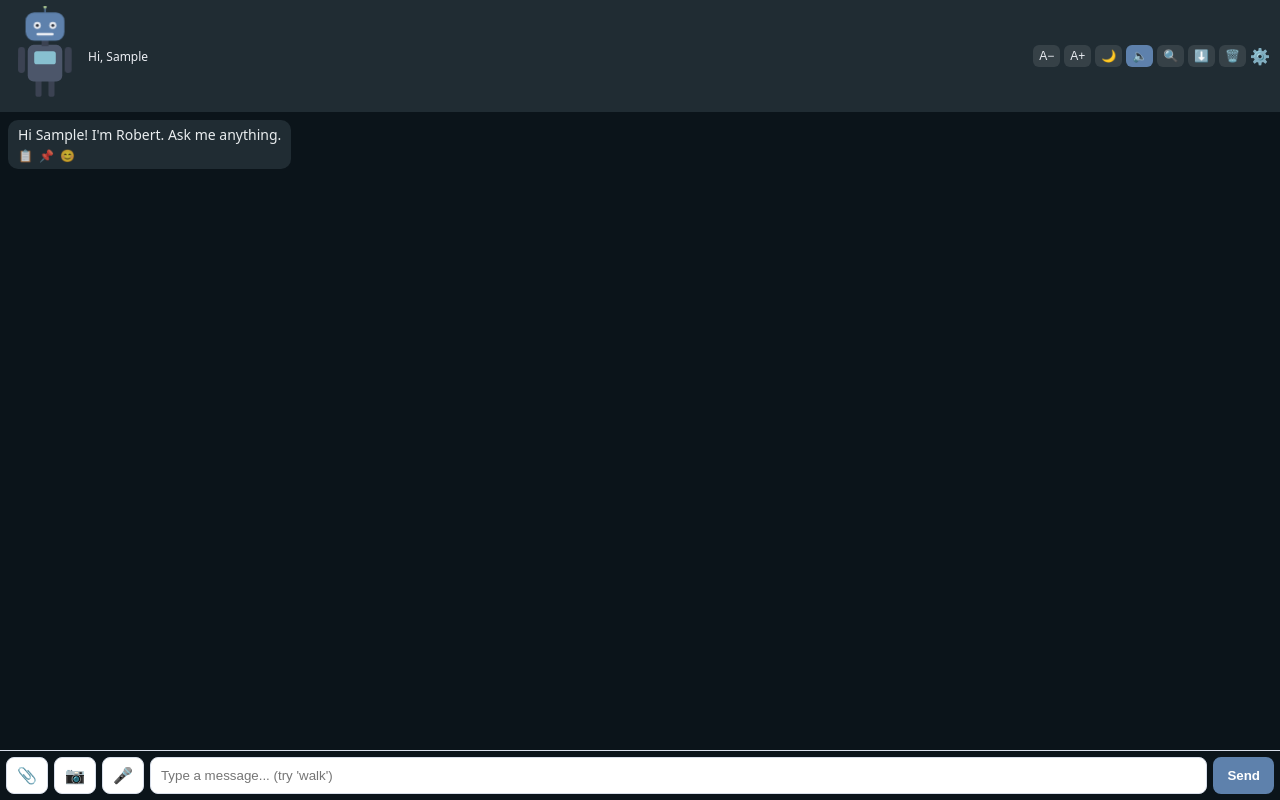
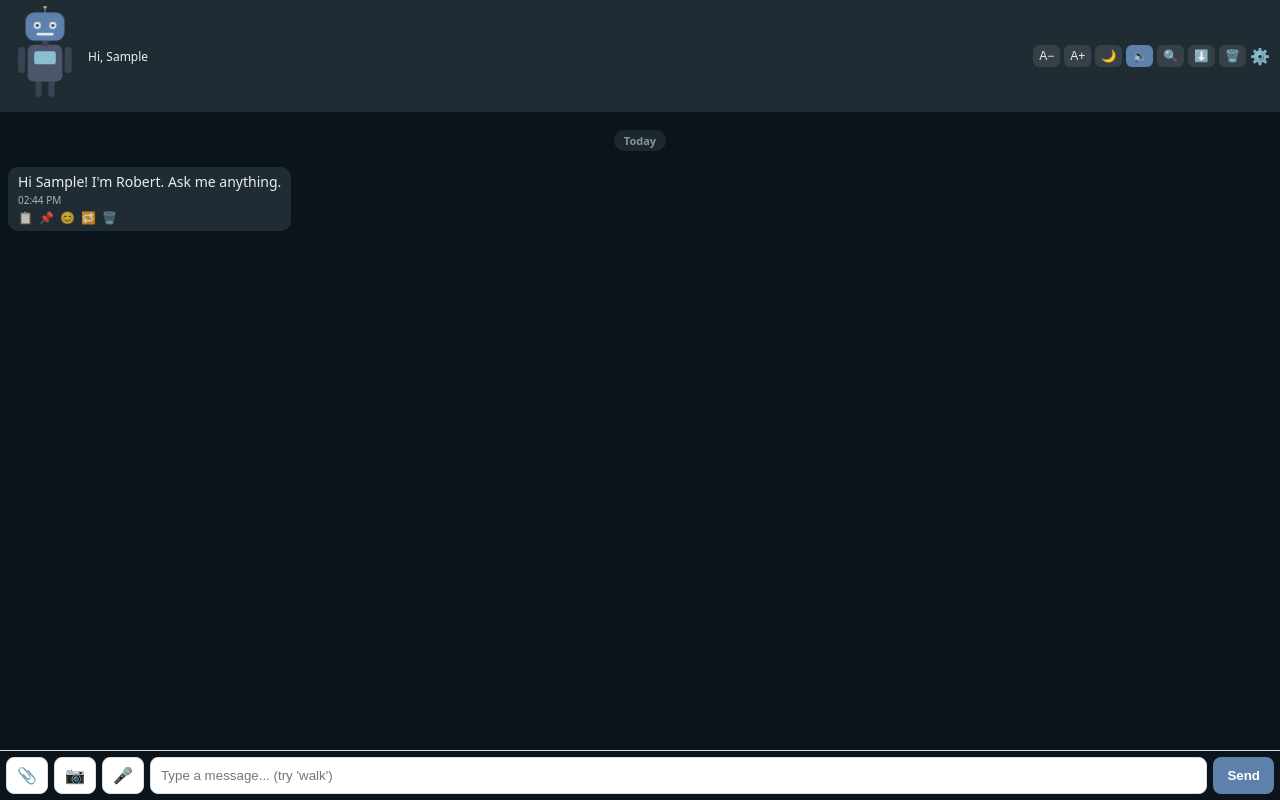
Before and after one commit to pelumiformapp-commits/Smart-robot-7.0, a Next.js app: page / in a window 1280 px wide. Both pictures are taken after typing "Sample" into the empty fields and a click on the button "Start". Built offline with nearby package versions, Linux system fonts and the light colour scheme.

Commit message:
Enhance message formatting and editing features
Added functions to format time and date, and group messages with date separators. Updated message handling to include timestamps and improved message editing functionality.

```diff
--- a/app/page.js
+++ b/app/page.js
@@ -42,6 +42,36 @@ function loadAppearance() {
   };
 }
 
+function formatTime(iso) {
+  if (!iso) return "";
+  return new Date(iso).toLocaleTimeString([], { hour: "2-digit", minute: "2-digit" });
+}
+
+function formatDateLabel(iso) {
+  const d = new Date(iso || Date.now());
+  const today = new Date();
+  const yesterday = new Date();
+  yesterday.setDate(today.getDate() - 1);
+  const sameDay = (a, b) => a.toDateString() === b.toDateString();
+  if (sameDay(d, today)) return "Today";
+  if (sameDay(d, yesterday)) return "Yesterday";
+  return d.toLocaleDateString([], { month: "short", day: "numeric", year: "numeric" });
+}
+
+function groupWithDateSeparators(msgs) {
+  const out = [];
+  let lastLabel = null;
+  msgs.forEach((m) => {
+    const label = formatDateLabel(m.time);
+    if (label !== lastLabel) {
+      out.push({ type: "separator", id: "sep-" + label + "-" + m.id, label });
+      lastLabel = label;
+    }
+    out.push({ type: "message", data: m });
+  });
+  return out;
+}
+
 const FONT_SIZES = [13, 14, 15, 16, 18];
 const REACTION_EMOJIS = ["👍", "❤️", "😂", "😮", "😢", "🙏"];
 const QUICK_REPLIES = ["Explain more", "Show an example", "Simplify this"];
@@ -64,6 +94,8 @@ export default function ChatPage() {
   const [searchOpen, setSearchOpen] = useState(false);
   const [searchQuery, setSearchQuery] = useState("");
   const [showQuickReplies, setShowQuickReplies] = useState(false);
+  const [editingId, setEditingId] = useState(null);
+  const [regeneratingId, setRegeneratingId] = useState(null);
   const bottomRef = useRef(null);
 
   useEffect(() => {
@@ -96,7 +128,7 @@ export default function ChatPage() {
     if (!hideGreeting) {
       const template = localStorage.getItem("robert_welcome_message") || "Hi [Username]! I'm Robert. Ask me anything.";
       const greeting = template.replace(/\[Username\]/g, nameInput.trim());
-      setMessages([{ id: "m0", role: "assistant", content: greeting }]);
+      setMessages([{ id: "m0", role: "assistant", content: greeting, time: new Date().toISOString() }]);
     }
   }
 
@@ -151,39 +183,84 @@ export default function ChatPage() {
     window.speechSynthesis.speak(new SpeechSynthesisUtterance(text));
   }
 
+  function markDelivered(id) {
+    setTimeout(() => {
+      setMessages((prev) => prev.map((m) => (m.id === id ? { ...m, status: "delivered" } : m)));
+    }, 350);
+  }
+
+  function markSeen(id) {
+    setMessages((prev) => prev.map((m) => (m.id === id ? { ...m, status: "seen" } : m)));
+  }
+
+  async function fetchReply(message, history) {
+    const res = await fetch("/api/chat", {
+      method: "POST",
+      headers: { "Content-Type": "application/json" },
+      body: JSON.stringify({
+        message,
+        history,
+        visitorName,
+        sessionId: getSessionId(),
+        settings: loadSettings(),
+      }),
+    });
+    return res.json();
+  }
+
   async function sendMessage(e) {
     e.preventDefault();
     if (!input.trim()) return;
 
     if (isWalkCommand(input)) triggerWalk();
 
-    const userMsg = { id: nextId(), role: "user", content: input };
+    // Editing an existing message: replace it, drop everything after it, re-fetch
+    if (editingId) {
+      const idx = messages.findIndex((m) => m.id === editingId);
+      const updatedMsg = {
+        ...messages[idx],
+        content: input,
+        time: new Date().toISOString(),
+        status: "sent",
+        edited: true,
+      };
+      const trimmed = [...messages.slice(0, idx), updatedMsg];
+      setMessages(trimmed);
+      setInput("");
+      setEditingId(null);
+      setLoading(true);
+      setTalking(true);
+      markDelivered(updatedMsg.id);
+
+      const data = await fetchReply(updatedMsg.content, trimmed.slice(0, -1));
+      setMessages((prev) => [
+        ...prev,
+        { id: nextId(), role: "assistant", content: data.reply, time: new Date().toISOString(), image: data.generatedImage || null },
+      ]);
+      markSeen(updatedMsg.id);
+      setLoading(false);
+      setTalking(false);
+      setShowQuickReplies(true);
+      speak(data.speechText || data.reply);
+      return;
+    }
+
+    const userMsg = { id: nextId(), role: "user", content: input, time: new Date().toISOString(), status: "sent" };
     const newMessages = [...messages, userMsg];
     setMessages(newMessages);
     setInput("");
     setLoading(true);
     setTalking(true);
     setShowQuickReplies(false);
+    markDelivered(userMsg.id);
 
-    const settings = loadSettings();
-
-    const res = await fetch("/api/chat", {
-      method: "POST",
-      headers: { "Content-Type": "application/json" },
-      body: JSON.stringify({
-        message: userMsg.content,
-        history: messages,
-        visitorName,
-        sessionId: getSessionId(),
-        settings,
-      }),
-    });
-    const data = await res.json();
+    const data = await fetchReply(userMsg.content, messages);
 
     setMessages((prev) => [
       ...prev,
-      { id: nextId(), role: "assistant", content: data.reply, image: data.generatedImage || null },
+      { id: nextId(), role: "assistant", content: data.reply, time: new Date().toISOString(), image: data.generatedImage || null },
     ]);
+    markSeen(userMsg.id);
     setLoading(false);
     setTalking(false);
     setShowQuickReplies(true);
@@ -192,25 +269,19 @@ export default function ChatPage() {
 
   async function sendQuickReply(text) {
     setShowQuickReplies(false);
-    const userMsg = { id: nextId(), role: "user", content: text };
+    const userMsg = { id: nextId(), role: "user", content: text, time: new Date().toISOString(), status: "sent" };
     const newMessages = [...messages, userMsg];
     setMessages(newMessages);
     setLoading(true);
     setTalking(true);
+    markDelivered(userMsg.id);
 
-    const res = await fetch("/api/chat", {
-      method: "POST",
-      headers: { "Content-Type": "application/json" },
-      body: JSON.stringify({
-        message: text,
-        history: messages,
-        visitorName,
-        sessionId: getSessionId(),
-        settings: loadSettings(),
-      }),
-    });
-    const data = await res.json();
-    setMessages((prev) => [...prev, { id: nextId(), role: "assistant", content: data.reply, image: data.generatedImage || null }]);
+    const data = await fetchReply(text, messages);
+    setMessages((prev) => [
+      ...prev,
+      { id: nextId(), role: "assistant", content: data.reply, time: new Date().toISOString(), image: data.generatedImage || null },
+    ]);
+    markSeen(userMsg.id);
     setLoading(false);
     setTalking(false);
     setShowQuickReplies(true);
@@ -247,10 +318,18 @@ export default function ChatPage() {
     if (!file) return;
 
     const { base64, mimeType } = await compressImage(file);
-    const userMsg = { id: nextId(), role: "user", content: `[Sent an image: ${file.name}]`, previewImage: URL.createObjectURL(file) };
+    const userMsg = {
+      id: nextId(),
+      role: "user",
+      content: `[Sent an image: ${file.name}]`,
+      previewImage: URL.createObjectURL(file),
+      time: new Date().toISOString(),
+      status: "sent",
+    };
     setMessages((prev) => [...prev, userMsg]);
     setLoading(true);
     setTalking(true);
+    markDelivered(userMsg.id);
 
     try {
       const res = await fetch("/api/chat", {
@@ -268,15 +347,27 @@ export default function ChatPage() {
 
       if (!res.ok) {
         const errData = await res.json().catch(() => ({}));
-        setMessages((prev) => [...prev, { id: nextId(), role: "assistant", content: errData.reply || "Sorry, that took too long — please try a smaller or clearer photo." }]);
+        setMessages((prev) => [
+          ...prev,
+          {
+            id: nextId(),
+            role: "assistant",
+            content: errData.reply || "Sorry, that took too long — please try a smaller or clearer photo.",
+            time: new Date().toISOString(),
+          },
+        ]);
         return;
       }
 
       const data = await res.json();
-      setMessages((prev) => [...prev, { id: nextId(), role: "assistant", content: data.reply }]);
+      setMessages((prev) => [...prev, { id: nextId(), role: "assistant", content: data.reply, time: new Date().toISOString() }]);
+      markSeen(userMsg.id);
       speak(data.speechText || data.reply);
     } catch (err) {
-      setMessages((prev) => [...prev, { id: nextId(), role: "assistant", content: "Sorry, something went wrong reading that image. Please try again." }]);
+      setMessages((prev) => [
+        ...prev,
+        { id: nextId(), role: "assistant", content: "Sorry, something went wrong reading that image. Please try again.", time: new Date().toISOString() },
+      ]);
     } finally {
       setLoading(false);
       setTalking(false);
@@ -364,7 +455,7 @@ export default function ChatPage() {
     const lines = [`Chat with Robert — exported ${new Date().toLocaleString()}`, ""];
     messages.forEach((m) => {
       const sender = m.role === "user" ? visitorName || "You" : "Robert";
-      if (m.content) lines.push(`${sender}: ${m.content}`, "");
+      if (m.content) lines.push(`${sender} (${formatTime(m.time)}): ${m.content}`, "");
     });
     const blob = new Blob([lines.join("\n")], { type: "text/plain" });
     const url = URL.createObjectURL(blob);
@@ -377,10 +468,70 @@ export default function ChatPage() {
     URL.revokeObjectURL(url);
   }
 
+  function startEdit(id, content) {
+    setEditingId(id);
+    setInput(content);
+  }
+
+  function cancelEdit() {
+    setEditingId(null);
+    setInput("");
+  }
+
+  function deleteMessage(id) {
+    if (!confirm("Delete this message?")) return;
+    setMessages((prev) => prev.filter((m) => m.id !== id));
+    setPins((prev) => {
+      if (!prev[id]) return prev;
+      const next = { ...prev };
+      delete next[id];
+      localStorage.setItem("robert_pins", JSON.stringify(next));
+      return next;
+    });
+    setReactions((prev) => {
+      if (!prev[id]) return prev;
+      const next = { ...prev };
+      delete next[id];
+      localStorage.setItem("robert_reactions", JSON.stringify(next));
+      return next;
+    });
+    if (editingId === id) cancelEdit();
+  }
+
+  async function regenerate(assistantId) {
+    const idx = messages.findIndex((m) => m.id === assistantId);
+    if (idx === -1) return;
+    let userIdx = idx - 1;
+    while (userIdx >= 0 && messages[userIdx].role !== "user") userIdx--;
+    if (userIdx < 0) return;
+
+    const userMessage = messages[userIdx];
+    const historyBefore = messages.slice(0, userIdx);
+
+    setRegeneratingId(assistantId);
+    setLoading(true);
+    setTalking(true);
+
+    const data = await fetchReply(userMessage.content, historyBefore);
+
+    setMessages((prev) =>
+      prev.map((m) =>
+        m.id === assistantId
+          ? { ...m, content: data.reply, time: new Date().toISOString(), image: data.generatedImage || null, regenerated: true }
+          : m
+      )
+    );
+    setRegeneratingId(null);
+    setLoading(false);
+    setTalking(false);
+    speak(data.speechText || data.reply);
+  }
+
   const pinnedList = Object.entries(pins);
   const visibleMessages = searchQuery.trim()
     ? messages.filter((m) => m.content?.toLowerCase().includes(searchQuery.trim().toLowerCase()))
     : messages;
+  const groupedMessages = groupWithDateSeparators(visibleMessages);
 
   if (!visitorName) {
     return (
@@ -461,7 +612,19 @@ export default function ChatPage() {
 
       <div style={styles.chatArea}>
         <div style={styles.messages}>
-          {visibleMessages.map((m) => (
+          {groupedMessages.map((item) => {
+            if (item.type === "separator") {
+              return (
+                <div key={item.id} style={styles.dateSeparator}>
+                  <span style={styles.dateSeparatorPill}>{item.label}</span>
+                </div>
+              );
+            }
+
+            const m = item.data;
+            const isRegenerating = regeneratingId === m.id;
+
+            return (
               <div
                 key={m.id}
                 style={{
@@ -470,6 +633,7 @@ export default function ChatPage() {
                   alignSelf: m.role === "user" ? "flex-end" : "flex-start",
                   background: m.role === "user" ? appearance.accent : bubbleAssistantBg,
                   color: m.role === "user" ? "#fff" : bubbleAssistantColor,
+                  opacity: isRegenerating ? 0.5 : 1,
                 }}
               >
                 {m.role === "user" && m.previewImage && (
@@ -486,6 +650,17 @@ export default function ChatPage() {
                 )}
                 {m.image && <img src={m.image} alt="Generated" style={{ maxWidth: "100%", borderRadius: 8, marginTop: 6 }} />}
 
+                <div style={{ ...styles.metaRow, justifyContent: m.role === "user" ? "flex-end" : "flex-start" }}>
+                  {m.edited && <span style={styles.editedTag}>edited</span>}
+                  {m.regenerated && <span style={styles.editedTag}>regenerated</span>}
+                  <span style={styles.timeText}>{formatTime(m.time)}</span>
+                  {m.role === "user" && (
+                    <span style={styles.ticks}>
+                      {m.status === "seen" ? "✓✓" : m.status === "delivered" ? "✓✓" : "✓"}
+                    </span>
+                  )}
+                </div>
+
                 <div style={styles.msgActions}>
                   {m.content && (
                     <>
@@ -496,6 +671,13 @@ export default function ChatPage() {
                       <button type="button" style={styles.msgActionBtn} onClick={() => setPickerFor(pickerFor === m.id ? null : m.id)}>
                         {reactions[m.id] || "😊"}
                       </button>
+                      {m.role === "user" && (
+                        <button type="button" style={styles.msgActionBtn} onClick={() => startEdit(m.id, m.content)}>✏️</button>
+                      )}
+                      {m.role === "assistant" && (
+                        <button type="button" style={styles.msgActionBtn} onClick={() => regenerate(m.id)} disabled={isRegenerating}>🔁</button>
+                      )}
+                      <button type="button" style={styles.msgActionBtn} onClick={() => deleteMessage(m.id)}>🗑️</button>
                     </>
                   )}
                 </div>
@@ -510,8 +692,16 @@ export default function ChatPage() {
                   </div>
                 )}
               </div>
-          ))}
-          {loading && <div style={{ ...styles.bubble, background: bubbleAssistantBg, color: bubbleAssistantColor }}>Robert is thinking...</div>}
+            );
+          })}
+
+          {loading && (
+            <div style={{ ...styles.bubble, ...styles.typingBubble, background: bubbleAssistantBg }}>
+              <span style={styles.typingDot} />
+              <span style={{ ...styles.typingDot, animationDelay: "0.15s" }} />
+              <span style={{ ...styles.typingDot, animationDelay: "0.3s" }} />
+            </div>
+          )}
 
           {showQuickReplies && !loading && (
             <div style={styles.quickReplies}>
@@ -524,6 +714,13 @@ export default function ChatPage() {
           )}
           <div ref={bottomRef} />
         </div>
+
+        {editingId && (
+          <div style={styles.editingBanner}>
+            <span>Editing message</span>
+            <button type="button" onClick={cancelEdit} style={styles.editingCancelBtn}>Cancel</button>
+          </div>
+        )}
 
         <form onSubmit={sendMessage} style={styles.inputRow}>
           <input type="file" id="docUpload" accept=".pdf,.txt" style={{ display: "none" }} onChange={handleDocUpload} />
@@ -539,7 +736,9 @@ export default function ChatPage() {
             🎤
           </button>
           <input value={input} onChange={(e) => setInput(e.target.value)} placeholder="Type a message... (try 'walk')" style={styles.input} />
-          <button type="submit" style={{ ...styles.button, background: appearance.accent }} disabled={loading}>Send</button>
+          <button type="submit" style={{ ...styles.button, background: appearance.accent }} disabled={loading}>
+            {editingId ? "Save" : "Send"}
+          </button>
         </form>
       </div>
 
@@ -563,6 +762,7 @@ export default function ChatPage() {
         @keyframes stepLeft { 0%, 100% { transform: rotate(-18deg); } 50% { transform: rotate(18deg); } }
         @keyframes stepRight { 0%, 100% { transform: rotate(18deg); } 50% { transform: rotate(-18deg); } }
         @keyframes shift { 0% { transform: translateX(0); } 50% { transform: translateX(20px); } 100% { transform: translateX(0); } }
+        @keyframes typingBounce { 0%, 60%, 100% { transform: translateY(0); opacity: 0.4; } 30% { transform: translateY(-4px); opacity: 1; } }
         .md-content p { margin: 0 0 8px; }
         .md-content p:last-child { margin-bottom: 0; }
         .md-content h2 { font-size: 15px; margin: 10px 0 6px; }
@@ -590,12 +790,22 @@ const styles = {
   chatArea: { flex: 1, display: "flex", flexDirection: "column", overflow: "hidden" },
   messages: { flex: 1, display: "flex", flexDirection: "column", gap: 6, padding: "8px", overflowY: "auto" },
   bubble: { maxWidth: "80%", padding: "6px 10px", borderRadius: 10, lineHeight: 1.35, position: "relative" },
+  metaRow: { display: "flex", alignItems: "center", gap: 4, marginTop: 2, opacity: 0.7 },
+  timeText: { fontSize: 10 },
+  ticks: { fontSize: 10 },
+  editedTag: { fontSize: 10, fontStyle: "italic" },
+  dateSeparator: { display: "flex", justifyContent: "center", margin: "10px 0" },
+  dateSeparatorPill: { fontSize: 11, fontWeight: 600, color: "#8696a0", background: "rgba(134,150,160,0.15)", padding: "3px 10px", borderRadius: 10 },
   msgActions: { display: "flex", gap: 6, marginTop: 4 },
   msgActionBtn: { background: "none", border: "none", cursor: "pointer", fontSize: 12, opacity: 0.75, padding: 0 },
   reactionPicker: { display: "flex", gap: 4, background: "#fff", border: "1px solid #d8dee9", borderRadius: 16, padding: "4px 8px", marginTop: 4, boxShadow: "0 2px 8px rgba(0,0,0,0.2)" },
   reactionBtn: { background: "none", border: "none", fontSize: 16, cursor: "pointer" },
   quickReplies: { display: "flex", flexWrap: "wrap", gap: 6, alignSelf: "flex-start", maxWidth: "88%" },
   quickReplyBtn: { background: "rgba(0,0,0,0.06)", border: "1px solid #d8dee9", color: "#00a884", fontSize: 12, fontWeight: 500, padding: "6px 12px", borderRadius: 14, cursor: "pointer" },
+  typingBubble: { display: "flex", gap: 4, alignItems: "center", alignSelf: "flex-start", padding: "10px 14px" },
+  typingDot: { width: 6, height: 6, borderRadius: "50%", background: "#8696a0", display: "inline-block", animation: "typingBounce 1s infinite" },
+  editingBanner: { display: "flex", justifyContent: "space-between", alignItems: "center", padding: "6px 12px", background: "rgba(94,129,172,0.15)", fontSize: 12 },
+  editingCancelBtn: { background: "none", border: "none", color: "#5e81ac", fontWeight: 600, cursor: "pointer", fontSize: 12 },
   inputRow: { display: "flex", gap: 6, padding: "6px", borderTop: "1px solid #d8dee9" },
   input: { flex: 1, padding: "8px 10px", borderRadius: 8, border: "1px solid #d8dee9" },
   button: { padding: "8px 14px", borderRadius: 8, border: "none", color: "#fff", fontWeight: 600, cursor: "pointer" },
```
Lines whose indentation alone changed are shown as unchanged.
